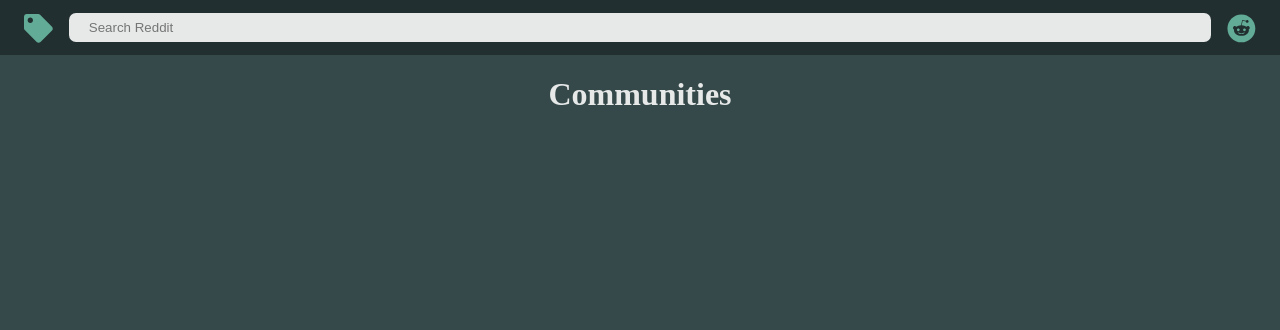
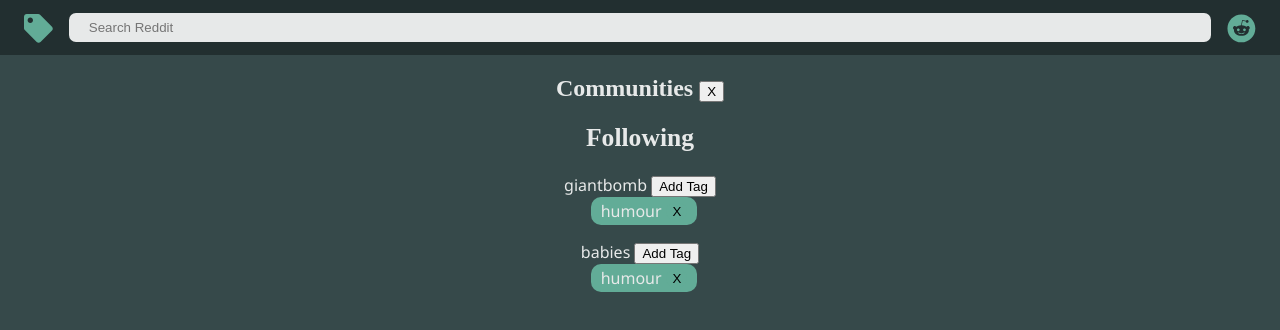
Before and after one commit to DannyGeorgeWheeler/taggit, a React (Create React App) app: page /communities in a window 1280 px wide. Shown: the top 330 px of the page. Built offline with nearby package versions, Linux system fonts and the light colour scheme.

Commit message:
added a Tag component and communities feature + component

```diff
--- a/src/app/App.js
+++ b/src/app/App.js
@@ -6,6 +6,7 @@
 import { FontAwesomeIcon } from '@fortawesome/react-fontawesome';
 import Posts from '../features/posts/Posts';
 import Tags from '../features/tags/Tags';
+import Communities from '../features/communities/Communities';
 
 function App() {
   return (
@@ -18,7 +19,7 @@
       <Routes>
           <Route path='/' element={<Posts />} />
           <Route path='/tags' element={<Tags />} />
-          <Route path='/communities' element={<h1>Communities</h1>} />
+          <Route path='/communities' element={<Communities />} />
           <Route path='/post' element={<h1>Post</h1>} />
       </Routes>
       <Outlet />
--- a/src/app/store.js
+++ b/src/app/store.js
@@ -2,11 +2,13 @@
 import counterReducer from '../features/counter/counterSlice';
 import postsReducer from '../features/posts/PostsSlice';
 import tagsReducer from '../features/tags/TagsSlice';
+import communitiesReducer from '..//features/communities/CommunitiesSlice';
 
 export const store = configureStore({
   reducer: {
     counter: counterReducer,
     posts: postsReducer,
     tags: tagsReducer,
+    communities: communitiesReducer,
   },
 });
--- /dev/null
+++ b/src/features/communities/Communities.css
@@ -0,0 +1,4 @@
+#communities {
+    margin: 1rem auto;
+    text-align: center;
+}
--- /dev/null
+++ b/src/features/communities/Communities.js
@@ -0,0 +1,30 @@
+import './Communities.css';
+import React from 'react';
+import { Link } from 'react-router-dom';
+import { useSelector } from 'react-redux';
+import { selectCommunities } from './CommunitiesSlice';
+import Tag from '../tags/Tag';
+
+export default function Communities() {
+    const communities = useSelector(selectCommunities);
+
+    const handleAddTag = ({target}) => {
+        console.log(target.name);
+    }
+
+
+    return (
+        <section>
+            <h1>Communities <Link to='/' className='closePage'><button>X</button></Link></h1>
+            <h2>Following</h2>
+            {Object.values(communities).map(community => {
+                return (
+                    <div key={community.id} id='communities'>
+                        <div>{community.name} <button name={community.id} onClick={handleAddTag}>Add Tag</button></div>
+                        <Tag tagId={'id1'} deleteButton={true} />
+                    </div>
+                );
+            })}
+        </section>
+    )
+}
--- /dev/null
+++ b/src/features/communities/CommunitiesSlice.js
@@ -0,0 +1,40 @@
+import { createSlice } from "@reduxjs/toolkit";
+
+const testCommunities = {
+    id1: {
+        id: 'id1',
+        name: 'giantbomb'
+    },
+
+    id2: {
+        id: 'id2',
+        name: 'babies'
+    }
+}
+
+export const communitiesSlice = createSlice({
+    name: 'communities',
+    initialState: {
+        communities: testCommunities,
+    },
+    reducers: {
+        addCommunitiy: (state, action) => {
+            const { id, name } = action.payload;
+            state.communities[id] = {
+                id: id,
+                name: name
+            }
+        },
+
+        removeCommunity: (state, action) => {
+            const { id } = action.payload;
+            delete state.communities[id];
+        }
+    }
+})
+
+export const {
+    addCommunitiy,
+    removeCommunity } = communitiesSlice.actions;
+export const selectCommunities = state => state.communities.communities;
+export default communitiesSlice.reducer;
--- a/src/features/posts/Posts.css
+++ b/src/features/posts/Posts.css
@@ -26,6 +26,8 @@
 .postMeta {
     color: hsl(180, 2%, 55%);
     display: flex;
+    margin: 0;
+    text-align: left;
 }
 
 .postedBy {
--- a/src/features/posts/Posts.js
+++ b/src/features/posts/Posts.js
@@ -4,6 +4,7 @@
 import { selectPosts } from "./PostsSlice";
 import { Link } from 'react-router-dom';
 import { selectActiveTags, selectTags } from "../tags/TagsSlice";
+import Tag from '../tags/Tag';
 
 export default function Posts() {
     const posts = useSelector(selectPosts);
@@ -50,7 +51,7 @@
                                 <div className="tags">
                                     {Object.values(tags)
                                     .filter(tag => tag.communityIds.includes(post.community))
-                                    .map(tag => <span className='tag' key={tag.id}>{tag.name}</span>)}
+                                    .map(tag => <Tag key={tag.id} tagId={tag.id} />)}
                                 </div>
                             </div>
                         </div>
--- /dev/null
+++ b/src/features/tags/Tag.js
@@ -0,0 +1,18 @@
+import './Tags.css';
+import React from 'react';
+import { useSelector } from 'react-redux';
+import { selectTags } from './TagsSlice';
+
+export default function Tag({tagId, deleteButton = false}) {
+    const tags = useSelector(selectTags);
+
+    const renderDeleteButton = () => {
+        return deleteButton ? <button className='deleteButton'>X</button> : '';
+    }
+
+    return (
+        <span className='tag' key={tagId}>
+            {tags[tagId].name} {renderDeleteButton()}
+        </span>
+    );
+}
--- a/src/features/tags/Tags.css
+++ b/src/features/tags/Tags.css
@@ -2,3 +2,24 @@
     margin: 1rem auto;
     text-align: center;
 }
+
+.tag {
+    padding: 3px 10px;
+    background-color: hsl(163, 31%, 53%);
+    border-radius: 10px;
+    color: hsl(180, 5%, 91%);
+    margin-left: 8px;
+    font-size: 1rem;
+    font-family: 'Segoe UI', Tahoma, Geneva, Verdana, sans-serif;
+    font-weight: 400;
+    display: inline-flex;
+    align-items: center;
+    justify-content: center;
+}
+
+.deleteButton {
+    border: none;
+    border-radius: 360px;
+    margin-left: 0.3rem;
+    background-color: hsl(163, 31%, 53%);
+}
--- a/src/features/tags/TagsSlice.js
+++ b/src/features/tags/TagsSlice.js
@@ -5,7 +5,7 @@
         id: 'id1',
         name: 'humour',
         communityIds: ['giantbombId', 'programmingHumourId'],
-        active: false
+        active: true
     },
 
     id2: {
@@ -29,7 +29,7 @@
         tags: testTags,
     },
     reducers: {
-        addTag: (state, action) => {
+        createTag: (state, action) => {
             const { id, name } = action.payload;
             state.tags[id] = {
                 id: id,
@@ -37,6 +37,11 @@
                 communityIds: [],
                 active: false,
             }
+        },
+
+        removeTag: (state, action) => {
+            const { id } = action.payload;
+            delete state.tags[id];
         },
 
         addCommunityTag: (state, action) => {
@@ -58,7 +63,8 @@
 
 
 export const {
-    addTag,
+    createTag,
+    deleteTag,
     addTagId,
     addCommunityTag,
     removeCommunityTag,
```
